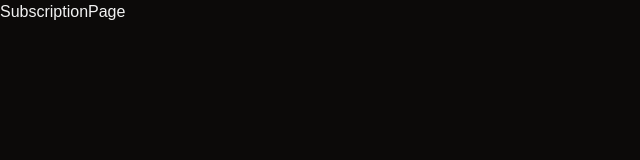
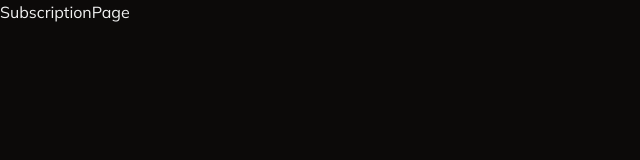
Before and after one commit to fabiorassele/finance-iq, a Next.js app: page /subscription in a window 1280 px wide. Shown: the top 160 px of the page, without its empty margins (0-640 px from the left). Built offline with nearby package versions, Linux system fonts and the light colour scheme.

Commit message:
feat: update font to mulish

```diff
--- a/app/layout.tsx
+++ b/app/layout.tsx
@@ -1,20 +1,12 @@
 import type { Metadata } from "next";
-import localFont from "next/font/local";
+import { Mulish } from "next/font/google";
 import "./globals.css";
 import { ClerkProvider } from "@clerk/nextjs";
 import { dark } from "@clerk/themes";
 
-const geistSans = localFont({
-  src: "./fonts/GeistVF.woff",
-  variable: "--font-geist-sans",
-  weight: "100 900",
+const mulish = Mulish({
+  subsets: ["latin-ext"],
 });
-const geistMono = localFont({
-  src: "./fonts/GeistMonoVF.woff",
-  variable: "--font-geist-mono",
-  weight: "100 900",
-});
-
 export const metadata: Metadata = {
   title: "Create Next App",
   description: "Generated by create next app",
@@ -27,9 +19,7 @@ export default function RootLayout({
 }>) {
   return (
     <html lang="en">
-      <body
-        className={`${geistSans.variable} ${geistMono.variable} dark antialiased`}
-      >
+      <body className={`${mulish.className} dark antialiased`}>
         <ClerkProvider appearance={{ baseTheme: dark }}>
           {children}
         </ClerkProvider>
```
Also changed, not shown: app/fonts/GeistMonoVF.woff (deleted), app/fonts/GeistVF.woff (deleted).
